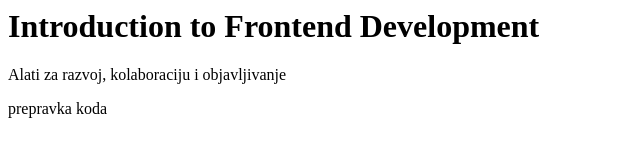
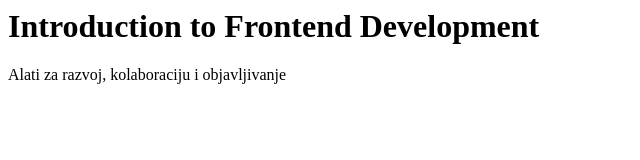
Before and after one commit to lejla2605/test-fronted-development, a plain HTML site: page index.html in a window 1280 px wide. Shown: the whole page, without its empty margins (0-640 px from the left). Drawn offline with Linux system fonts and the light colour scheme.

Commit message:
paragraph removed

```diff
--- a/index.html
+++ b/index.html
@@ -1,3 +1,2 @@
 <h1>Introduction to Frontend Development</h1>
 <p>Alati za razvoj, kolaboraciju i objavljivanje</p>
-<p>prepravka koda</p>
```
